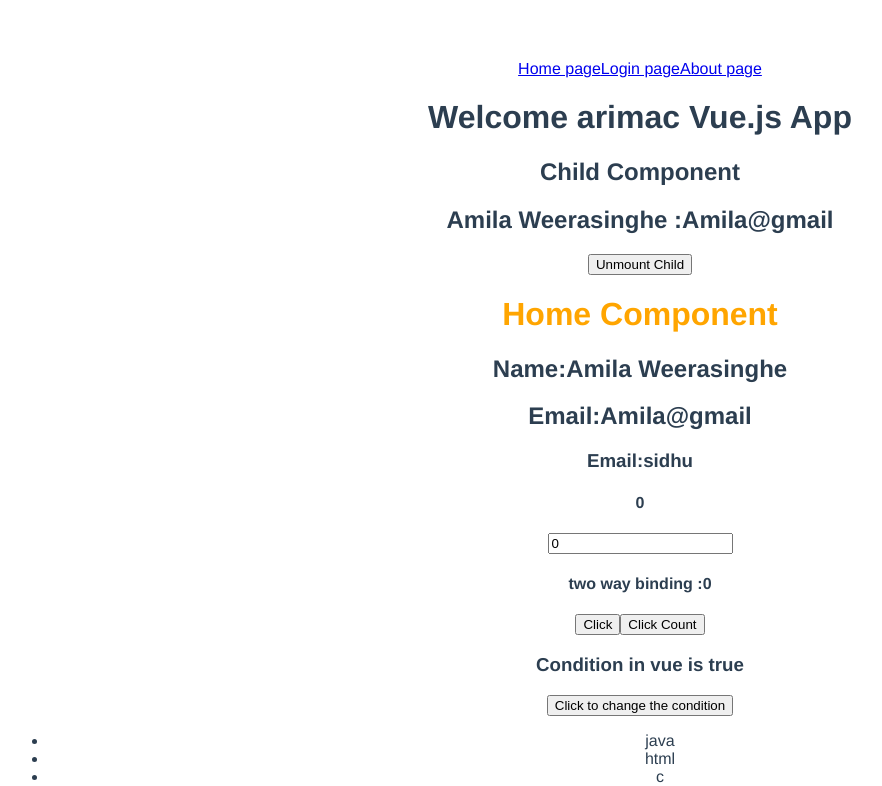
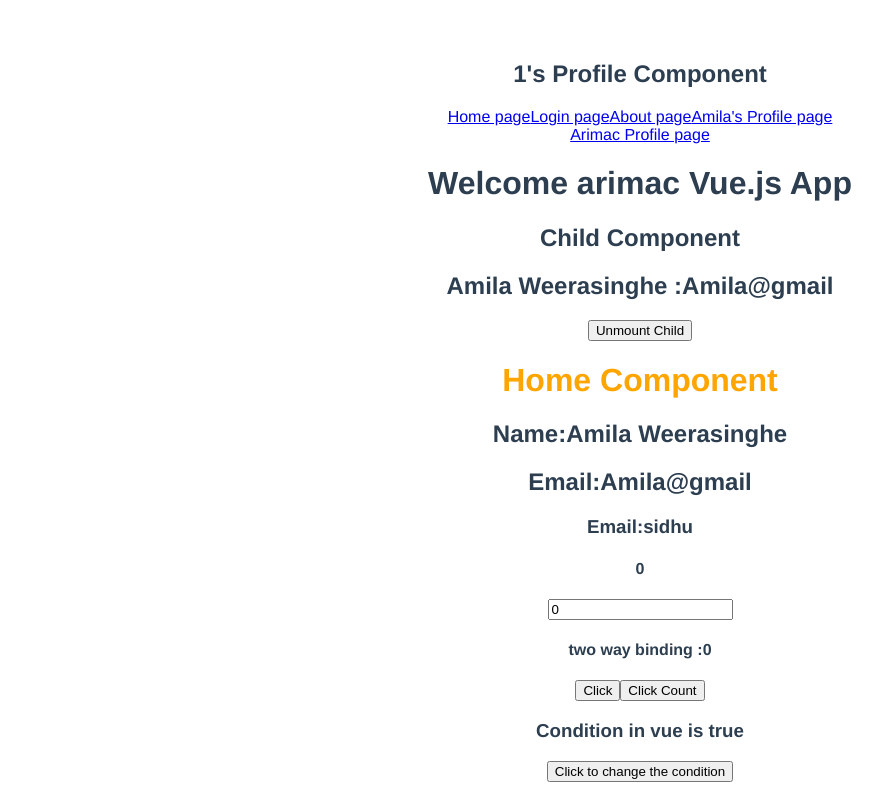
Before and after one commit to AmilaWeerasinghe/dive-into-vue-js, a Vue app in the folder blog/: page /profile/1 in a window 1280 px wide. Shown: the top 786 px of the page, without its empty margins (0-882 px from the left). Built offline with nearby package versions, Linux system fonts and the light colour scheme.

Commit message:
dynamic routing

```diff
--- a/blog/src/App.vue
+++ b/blog/src/App.vue
@@ -3,6 +3,8 @@
   <router-link to="/">Home page</router-link>
   <router-link to="/login">Login page</router-link>
   <router-link to="/about">About page</router-link>
+  <router-link to="/profile/amila">Amila's Profile page</router-link><br />
+  <router-link to="/profile/arimac">Arimac Profile page</router-link>
   <HelloWorld msg="Welcome arimac Vue.js App" />
   <Home />
   <Input />
--- /dev/null
+++ b/blog/src/components/Profile.vue
@@ -0,0 +1,19 @@
+<template>
+  <h2>{{ profile }}'s Profile Component</h2>
+</template>
+
+<script>
+import { useRoute } from "vue-router";
+export default {
+  name: "Profile",
+  data() {
+    return {
+      profile: "",
+    };
+  },
+  mounted() {
+    const route = useRoute();
+    this.profile = route.params.name;
+  },
+};
+</script>
--- a/blog/src/routes.js
+++ b/blog/src/routes.js
@@ -3,6 +3,7 @@ import {createRouter, createWebHistory} from 'vue-router'
 import Home from './components/Home.vue'
 import Login from './components/Login.vue'
 import About from './components/About.vue'
+import Profile from './components/Profile.vue'
 
 const routes=[
     {
@@ -20,6 +21,11 @@ const routes=[
         path:'/about',
         component:About
     },
+    {
+        name:"Profile",
+        path:'/profile/:name',
+        component:Profile
+    },
 ]
 
 const router=createRouter({
```
